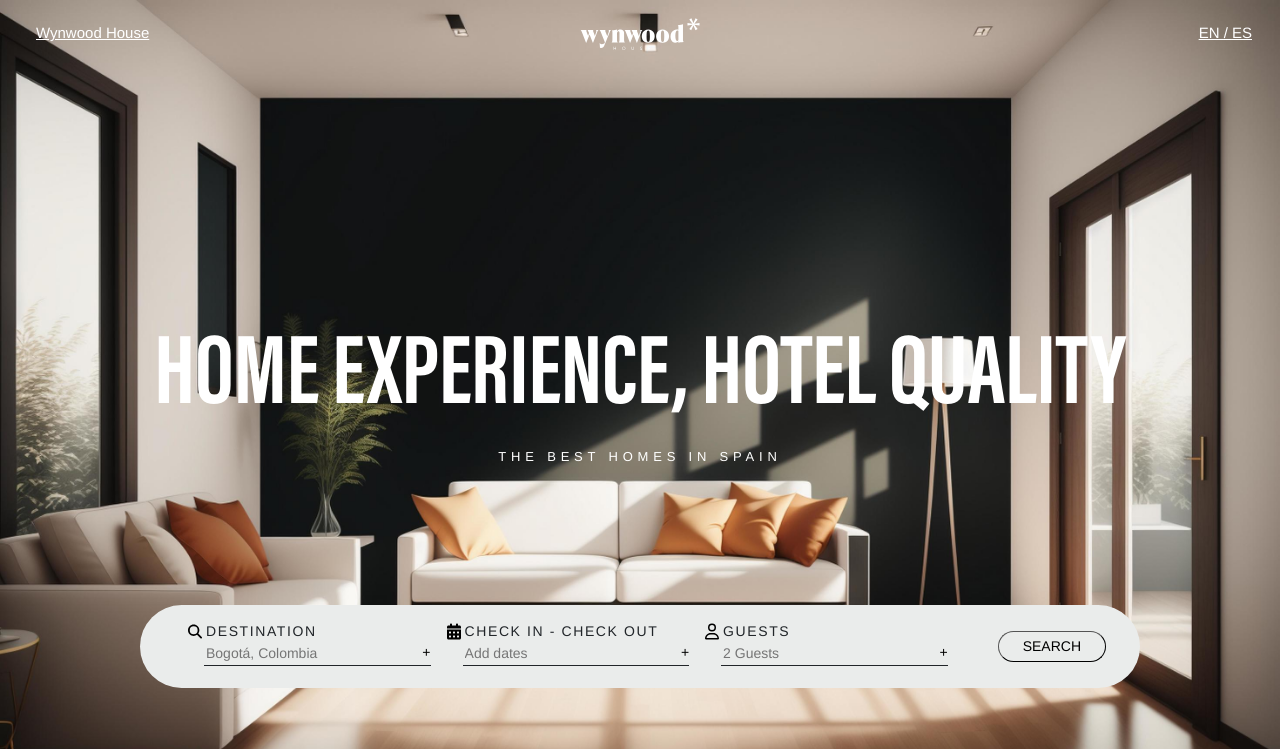
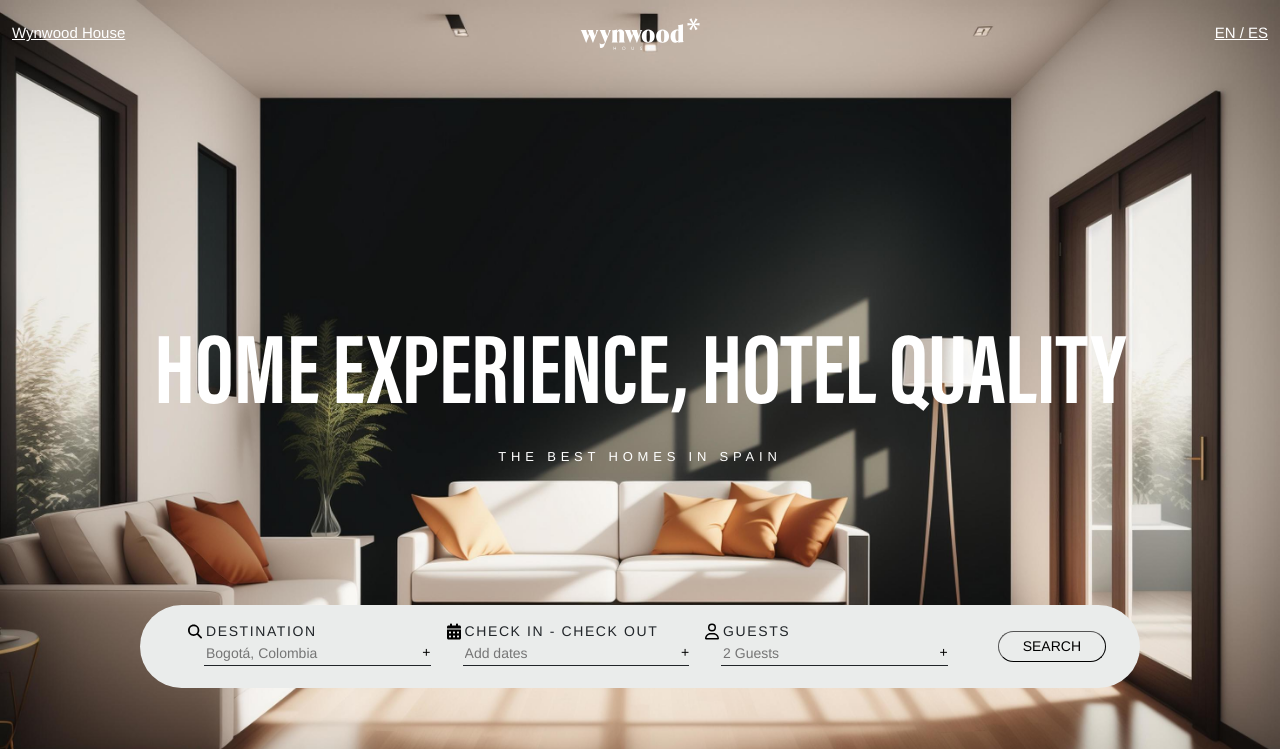
Before and after one commit to jpuseche/home_display, a Django app: page / in a window 1280 px wide. Shown: the top 749 px of the page. Run offline with Django 5.2, Linux system fonts and the light colour scheme; some libraries are stand-ins or nearby versions.

Commit message:
fix(header): positioning and visibility

```diff
--- a/home_display/settings.py
+++ b/home_display/settings.py
@@ -25,7 +25,7 @@ SECRET_KEY = 'django-insecure-n21-%st(hw!5^tg!4=enq38dmed0cbx!s^nh+!ot&&okq64)ur
 # SECURITY WARNING: don't run with debug turned on in production!
 DEBUG = True
 
-ALLOWED_HOSTS = ['home-display-wwld.onrender.com']
+ALLOWED_HOSTS = ['localhost', 'home-display-wwld.onrender.com']
 
 
 # Application definition
--- a/website/static/css/styles.css
+++ b/website/static/css/styles.css
@@ -189,7 +189,7 @@ h1, h2, h3, h4, h5, h6 {
 @media (max-width: 1200px) {
     .hero {
         background-size: cover;
-        background-position: center 40px;
+        background-position: center 0px;
     }
 
     .search-button {
--- a/website/templates/partials/header.html
+++ b/website/templates/partials/header.html
@@ -1,15 +1,15 @@
 <div class="position-fixed w-100 header d-flex justify-content-center align-items-center">
     <div class="container-xxl">
-        <div class="d-flex align-items-center my-3 w-100 px-3">
-            <div class="header-links col-sm">
-                <a id="wynwoodHouse" class="text-white ms-2" href="https://wynwood-house.com/casa/">
+        <div class="d-flex justify-content-center align-items-center my-3">
+            <div class="header-links col-4">
+                <a id="wynwoodHouse" class="text-white" href="https://wynwood-house.com/casa/">
                     Wynwood House
                 </a>
             </div>
             <a href="/" class="d-flex justify-content-center mx-3 col-sm">
                 {% include 'partials/main-logo.html' %}
             </a>
-            <div class="header-links col-sm d-flex justify-content-end">
+            <div class="header-links col-4 d-flex justify-content-end">
                 <a id="changeLanguage" class="text-white" href="/?lang=es">
                     EN / <u>ES</u>
                 </a>
```
